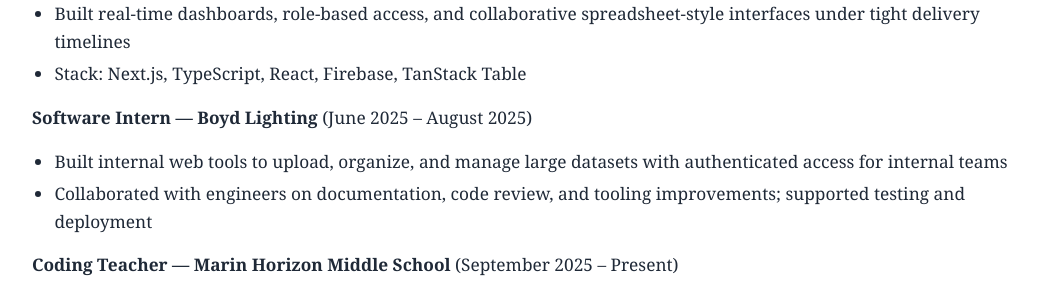
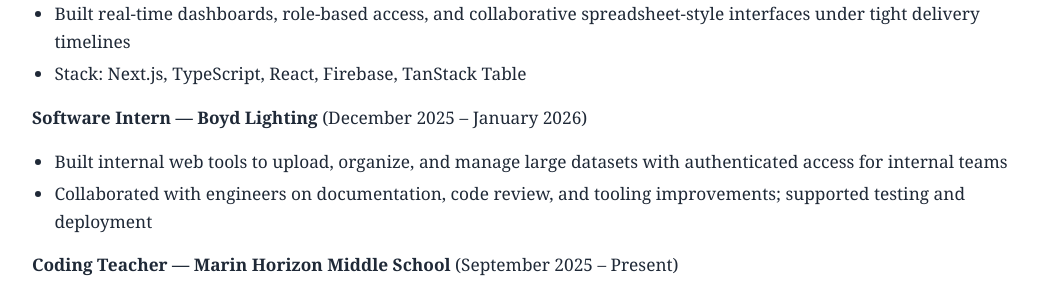
Before and after one commit to nochinxx/nochinxx.github.io, a Jekyll site: the page built from index.md, in a window 1280 px wide and 900 px high, scrolled down 3579 px. Shown: the part 154-453 px from the top of the window, without its empty margins (112-1161 px from the left). Built offline with Jekyll 4.4.1, drawn with Linux system fonts in a browser that asks for light colours; nearby versions of some CDN libraries; some web fonts are replaced.

Commit message:
Fix Boyd Lighting internship dates (Dec 2025-Jan 2026, not Jun-Aug 2025)
Co-Authored-By: Claude Sonnet 5 <noreply@anthropic.com>
Claude-Session: https://claude.ai/code/session_01BUw6FqZy44TiMRzHGb475n

```diff
--- a/index.md
+++ b/index.md
@@ -142,7 +142,7 @@ Broader shipped work, open-source contributions, and earlier projects that still
 - Built real-time dashboards, role-based access, and collaborative spreadsheet-style interfaces under tight delivery timelines
 - Stack: Next.js, TypeScript, React, Firebase, TanStack Table
 
-**Software Intern — Boyd Lighting** (June 2025 – August 2025)
+**Software Intern — Boyd Lighting** (December 2025 – January 2026)
 - Built internal web tools to upload, organize, and manage large datasets with authenticated access for internal teams
 - Collaborated with engineers on documentation, code review, and tooling improvements; supported testing and deployment
 
```
